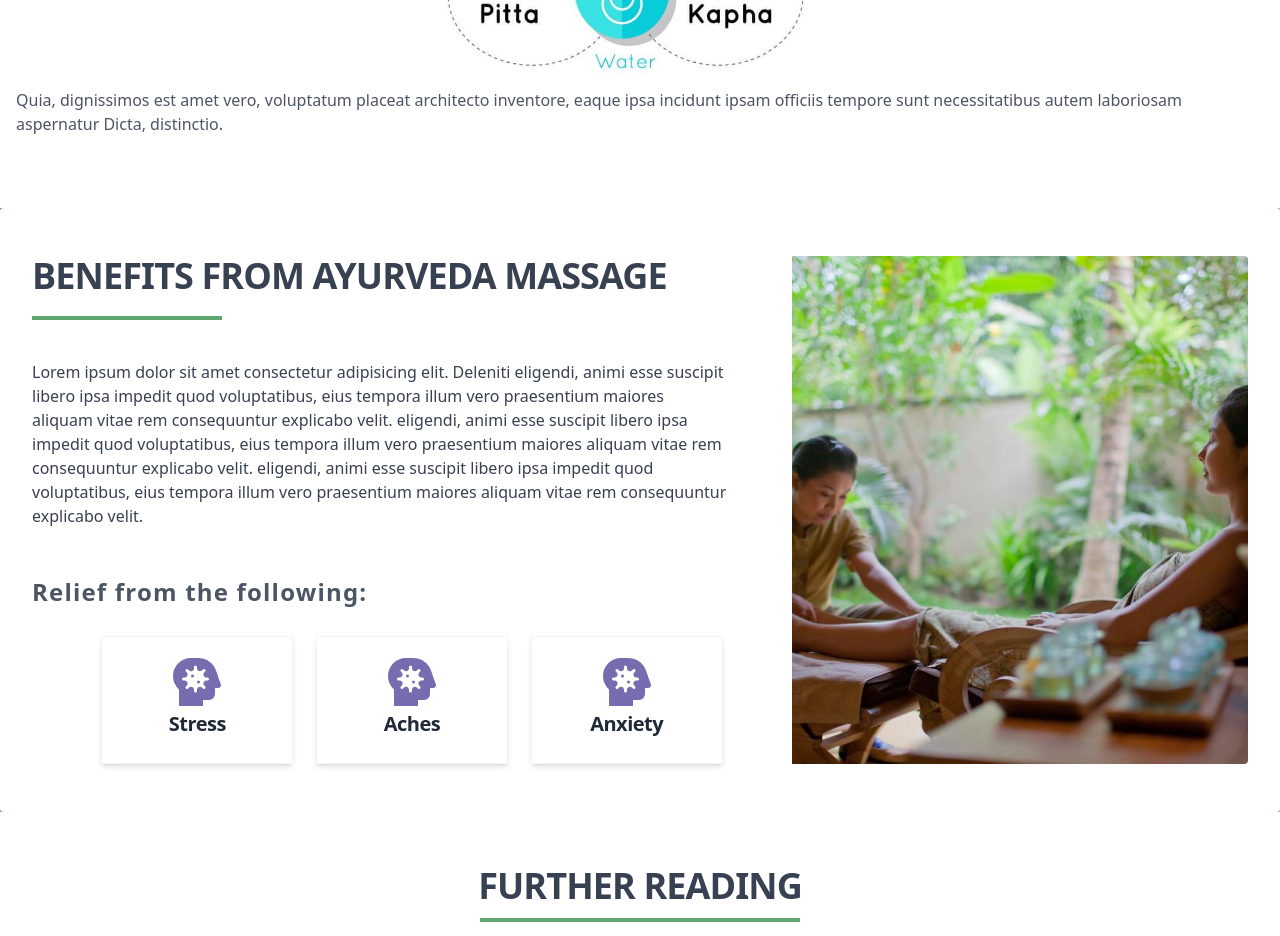
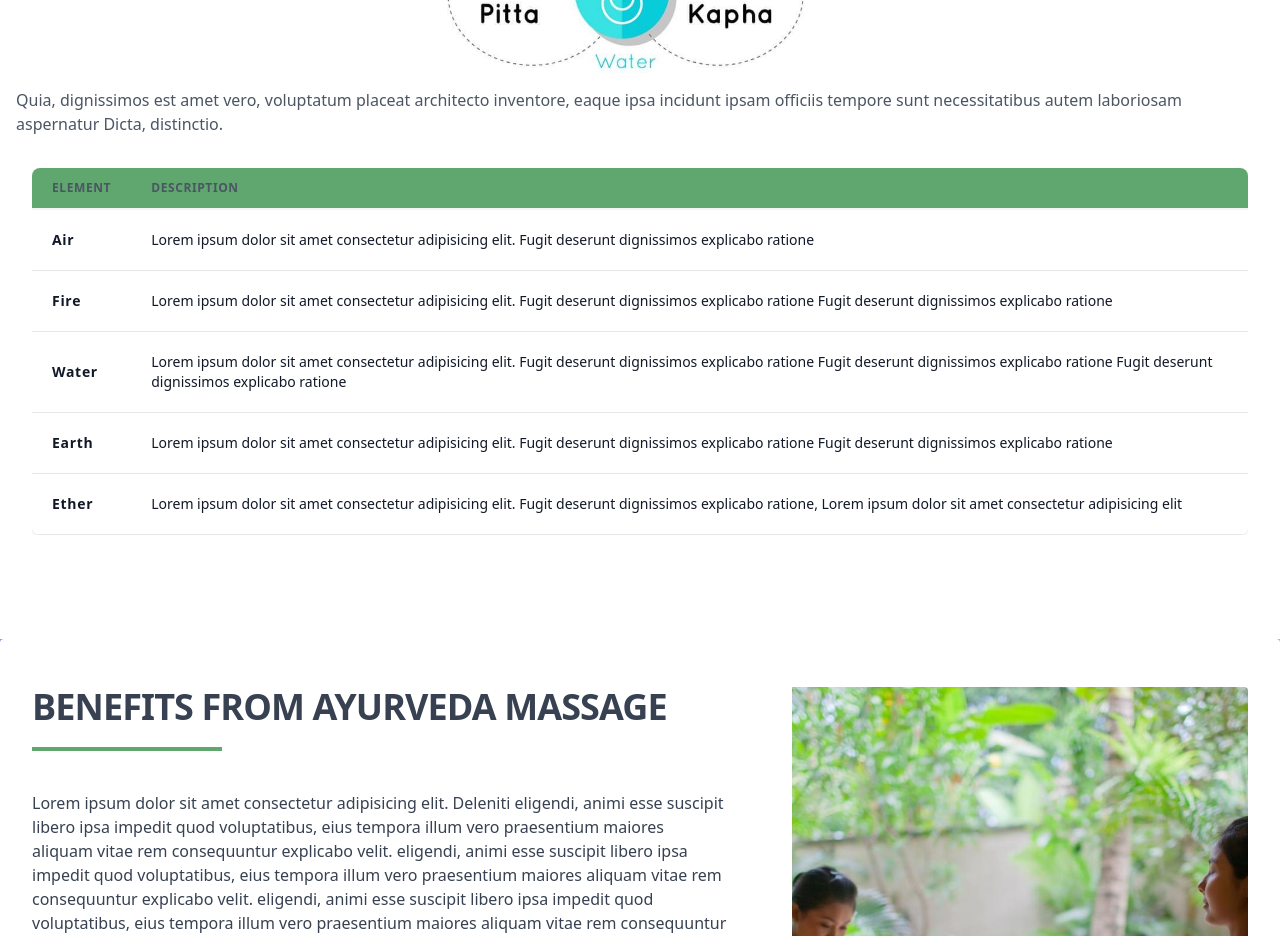
Before and after one commit to ShawnRSidwell/suniamassage, a React (Vite) app: page /about in a window 1280 px wide. Shown: the part 1040-1976 px from the top of the page. Built offline with nearby package versions, Linux system fonts and the light colour scheme; no server answers.

Commit message:
Add table to about section

```diff
--- a/src/pages/About.jsx
+++ b/src/pages/About.jsx
@@ -4,6 +4,7 @@ import Hero from "../ui/Hero";
 import Icon from "../ui/Icon";
 import LargeCard from "../ui/LargeCard";
 import Panel from "../ui/Panel";
+import Table from "../ui/Table";
 
 function About() {
   return (
@@ -42,6 +43,7 @@ function About() {
           inventore, eaque ipsa incidunt ipsam officiis tempore sunt
           necessitatibus autem laboriosam aspernatur Dicta, distinctio.
         </p>
+        <Table />
       </div>
       <div className="md:bg-gradient-to-r from-[#938ccf] to-[#b0a4e3] md:bg-[#938ccf] my-9">
         <LargeCard
--- /dev/null
+++ b/src/ui/Table.jsx
@@ -0,0 +1,80 @@
+function Table() {
+  const data = [
+    {
+      id: 1,
+      element: "Air",
+      description:
+        "Lorem ipsum dolor sit amet consectetur adipisicing elit. Fugit deserunt dignissimos explicabo ratione ",
+    },
+    {
+      id: 2,
+      element: "Fire",
+      description:
+        "Lorem ipsum dolor sit amet consectetur adipisicing elit. Fugit deserunt dignissimos explicabo ratione Fugit deserunt dignissimos explicabo ratione ",
+    },
+    {
+      id: 3,
+      element: "Water",
+      description:
+        "Lorem ipsum dolor sit amet consectetur adipisicing elit. Fugit deserunt dignissimos explicabo ratione Fugit deserunt dignissimos explicabo ratione Fugit deserunt dignissimos explicabo ratione ",
+    },
+    {
+      id: 4,
+      element: "Earth",
+      description:
+        "Lorem ipsum dolor sit amet consectetur adipisicing elit. Fugit deserunt dignissimos explicabo ratione Fugit deserunt dignissimos explicabo ratione ",
+    },
+    {
+      id: 5,
+      element: "Ether",
+      description:
+        "Lorem ipsum dolor sit amet consectetur adipisicing elit. Fugit deserunt dignissimos explicabo ratione, Lorem ipsum dolor sit amet consectetur adipisicing elit ",
+    },
+  ];
+  return (
+    <div className="container mx-auto px-4 sm:px-8">
+      <div className="py-8">
+        <div className="overflow-x-auto">
+          <div className="min-w-full shadow rounded-lg overflow-hidden">
+            <table className="min-w-full leading-normal">
+              <thead>
+                <tr>
+                  <th
+                    scope="col"
+                    className="px-5 py-3 border-b-2  bg-[#60A76F] border-gray-100 text-left text-xs font-extrabold text-gray-600 uppercase tracking-wider"
+                  >
+                    Element
+                  </th>
+                  <th
+                    scope="col"
+                    className="px-5 py-3 border-b-2 bg-[#60A76F] border-gray-100 text-left text-xs font-extrabold text-gray-600 uppercase tracking-wider"
+                  >
+                    Description
+                  </th>
+                </tr>
+              </thead>
+              <tbody>
+                {data.map((person) => (
+                  <tr key={person.id}>
+                    <td className="px-5 py-5 border-b border-gray-200 bg-white text-sm">
+                      <p className="text-gray-900 whitespace-no-wrap font-semibold tracking-wider">
+                        {person.element}
+                      </p>
+                    </td>
+                    <td className="px-5 py-5 border-b border-gray-200 bg-white text-sm ">
+                      <p className="text-gray-900 whitespace-no-wrap">
+                        {person.description}
+                      </p>
+                    </td>
+                  </tr>
+                ))}
+              </tbody>
+            </table>
+          </div>
+        </div>
+      </div>
+    </div>
+  );
+}
+
+export default Table;
```
